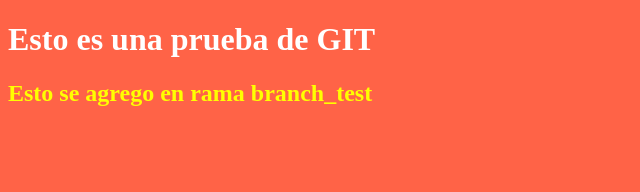
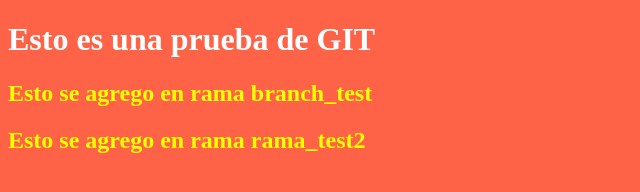
Before and after one commit to javomenendez/GIT_test, a plain HTML site: page index.html in a window 1280 px wide. Shown: the whole page, without its empty margins (0-640 px from the left). Drawn offline with Linux system fonts and the light colour scheme.

Commit message:
Se agrego H2 para testear rama_test2

```diff
--- a/index.html
+++ b/index.html
@@ -10,5 +10,6 @@
   <body>
     <h1>Esto es una prueba de GIT</h1>
     <h2>Esto se agrego en rama branch_test</h2>
+    <h2>Esto se agrego en rama rama_test2</h2>
   </body>
 </html>
```
